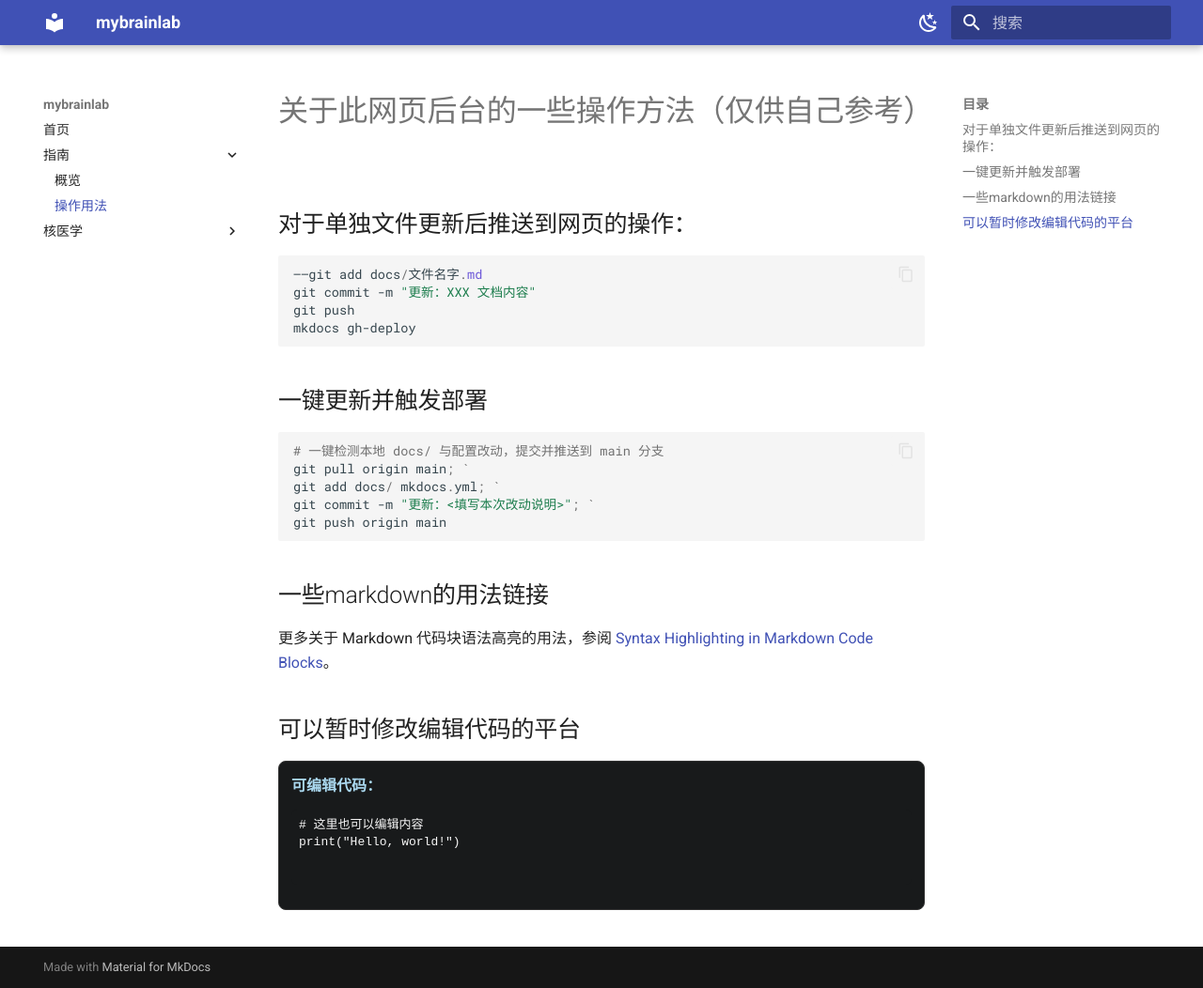
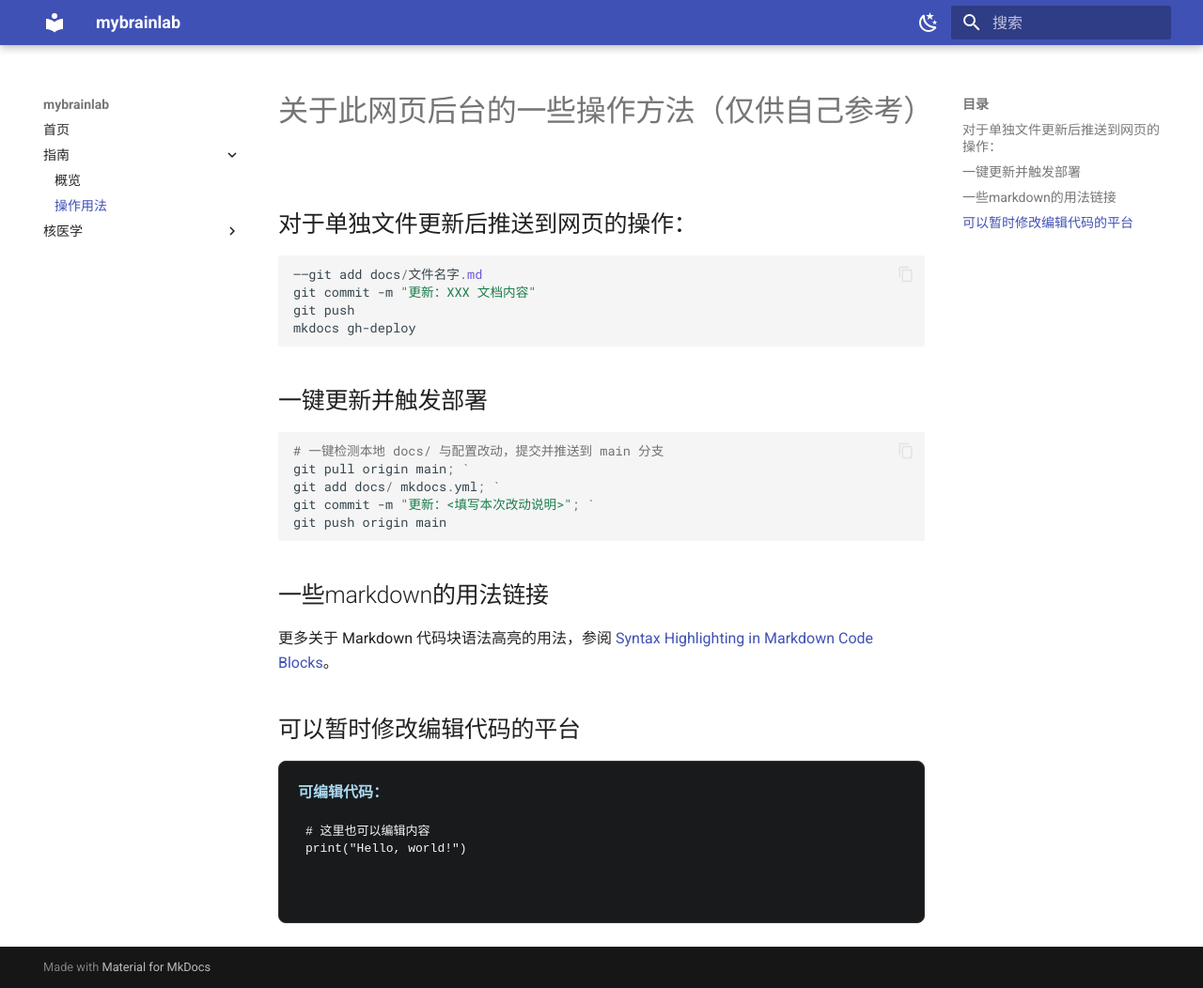
Before and after one commit to dutoumanwulao/mybrainlab, an MkDocs documentation site: the page built from docs/guide/usage.md, in a window 1280 px wide and 1052 px high. Shown: the whole window at 94% size. Built offline with MkDocs 1.6.1 and Material for MkDocs 9.7.7, drawn with Linux system fonts in a browser that asks for light colours.

Commit message:
更新：<填写本次改动说明>

```diff
--- a/docs/guide/usage.md
+++ b/docs/guide/usage.md
@@ -22,7 +22,7 @@
 更多关于 Markdown 代码块语法高亮的用法，参阅 [Syntax Highlighting in Markdown Code Blocks](https://elischei.com/syntax-highlighting-in-markdown-code-blocks/)。
 
 ## 可以暂时修改编辑代码的平台
-<div style="border:1px solid #333; border-radius:8px; padding:13px; margin:16px 0; background:#181A1B;">
+<div style="border:1px solid #333; border-radius:8px; padding:20px; margin:16px 0; background:#181A1B;">
   <b style="color:#aad8ef;">可编辑代码：</b><br>
   <pre contenteditable="true"
        style="width:100%; min-height:80px; font-family:monospace;
```
